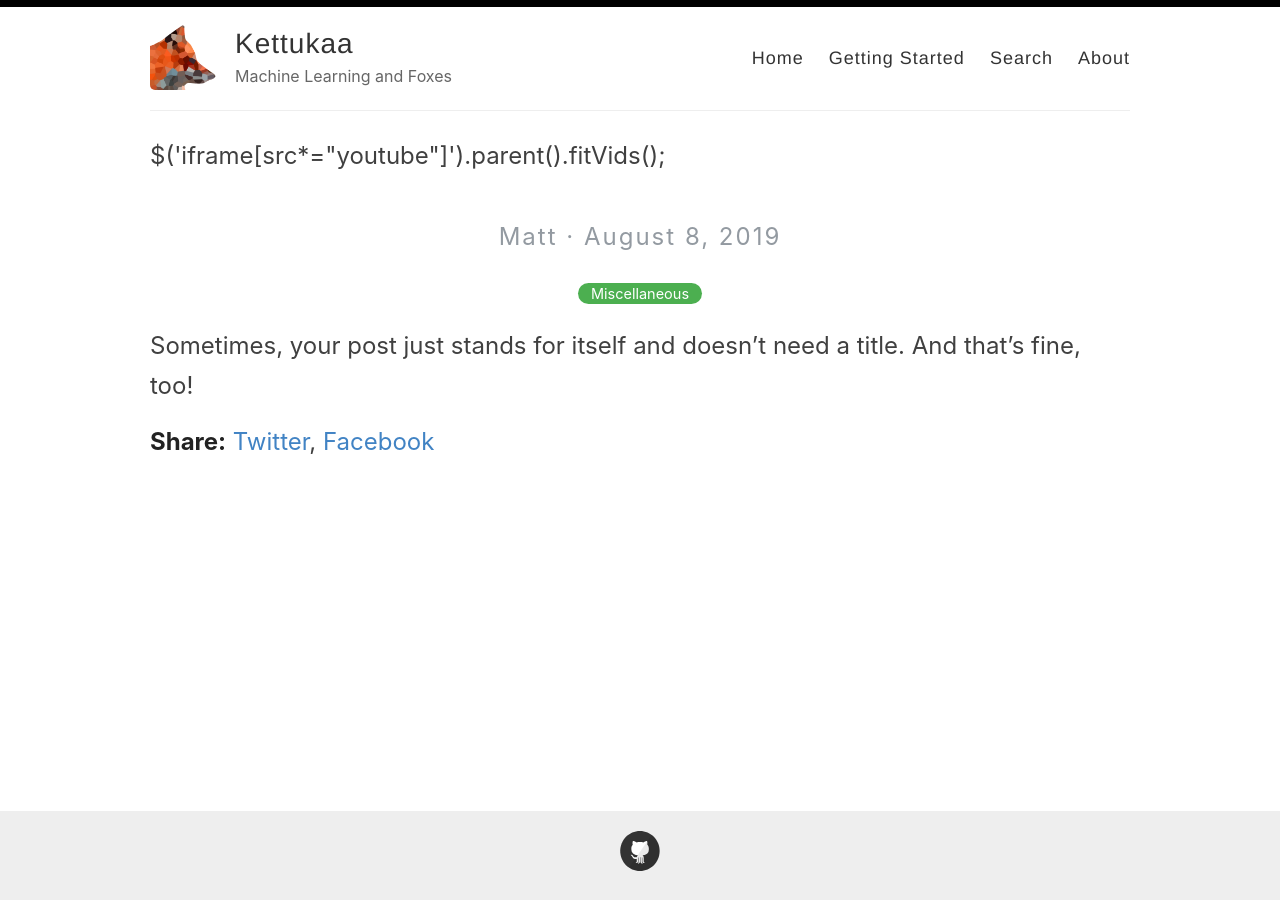
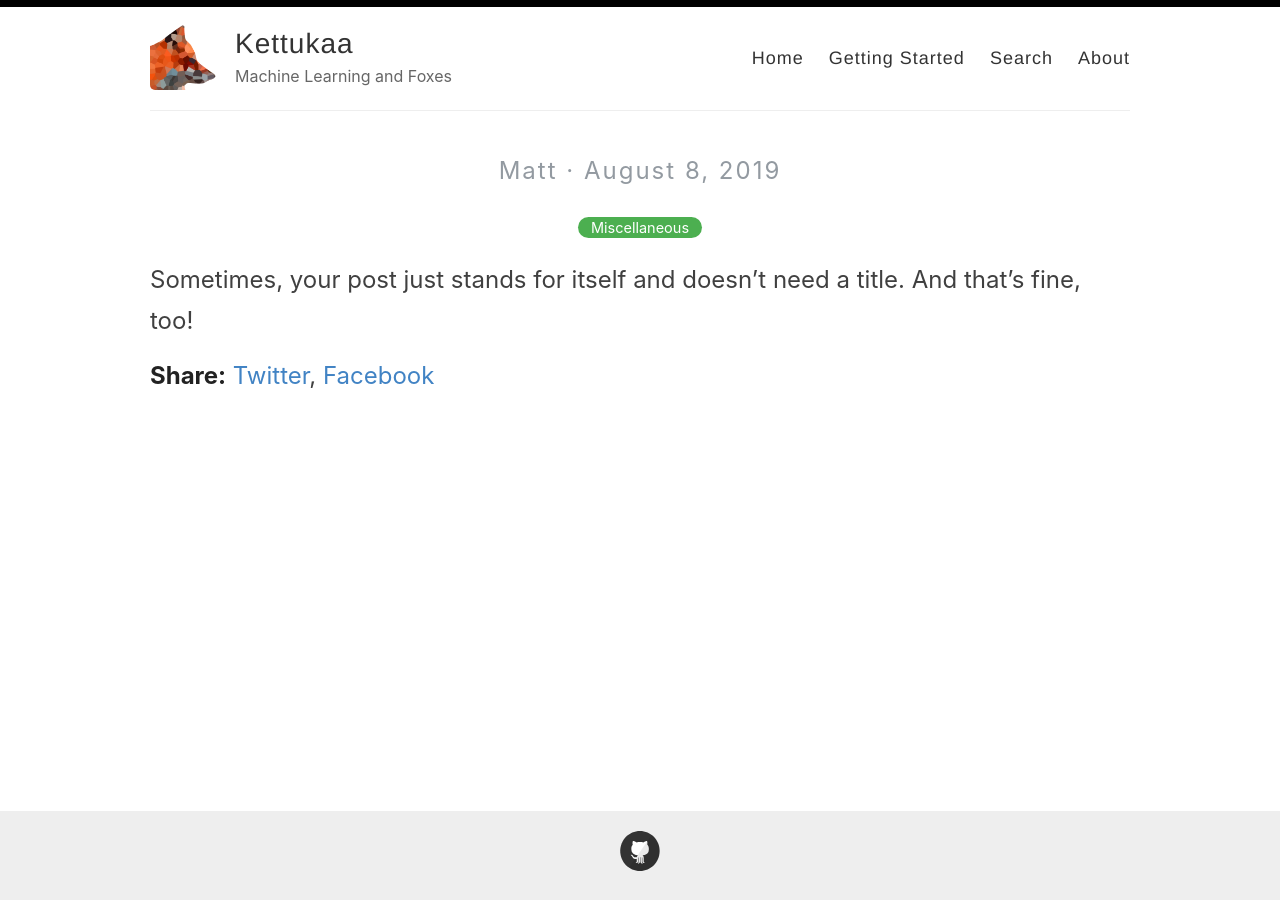
Before and after one commit to Kettukaa/Kettukaa.github.io, a Jekyll site: the page built from _posts/2019-08-08-no-title-posts.md, in a window 1280 px wide. Built offline with Jekyll 4.4.1, drawn with Linux system fonts in a browser that asks for light colours; comment, search, counter and statistics services are not loaded.

Commit message:
Revert "testing video fit"
This reverts commit c0781222a3e40ae245fb7728fdcbabc0bc9482f0.

```diff
--- a/_layouts/post.html
+++ b/_layouts/post.html
@@ -4,11 +4,7 @@
 
 <article class="post detailed">
   <script src="https://cdn.mathjax.org/mathjax/latest/MathJax.js?config=TeX-AMS-MML_HTMLorMML" type="text/javascript"></script>
-  <script src="https://ajax.googleapis.com/ajax/libs/jquery/3.4.1/jquery.min.js"></script>
-<script src="https://raw.githubusercontent.com/davatron5000/FitVids.js/master/jquery.fitvids.js"></script>
-$('iframe[src*="youtube"]').parent().fitVids();
-
-<h1>{{ page.title }}</h1>
+  <h1>{{ page.title }}</h1>
 
   <div>
     <p class="author_title">{{site.author}}  ·  {{ page.date | date: "%B %e, %Y" }}</p>
```
